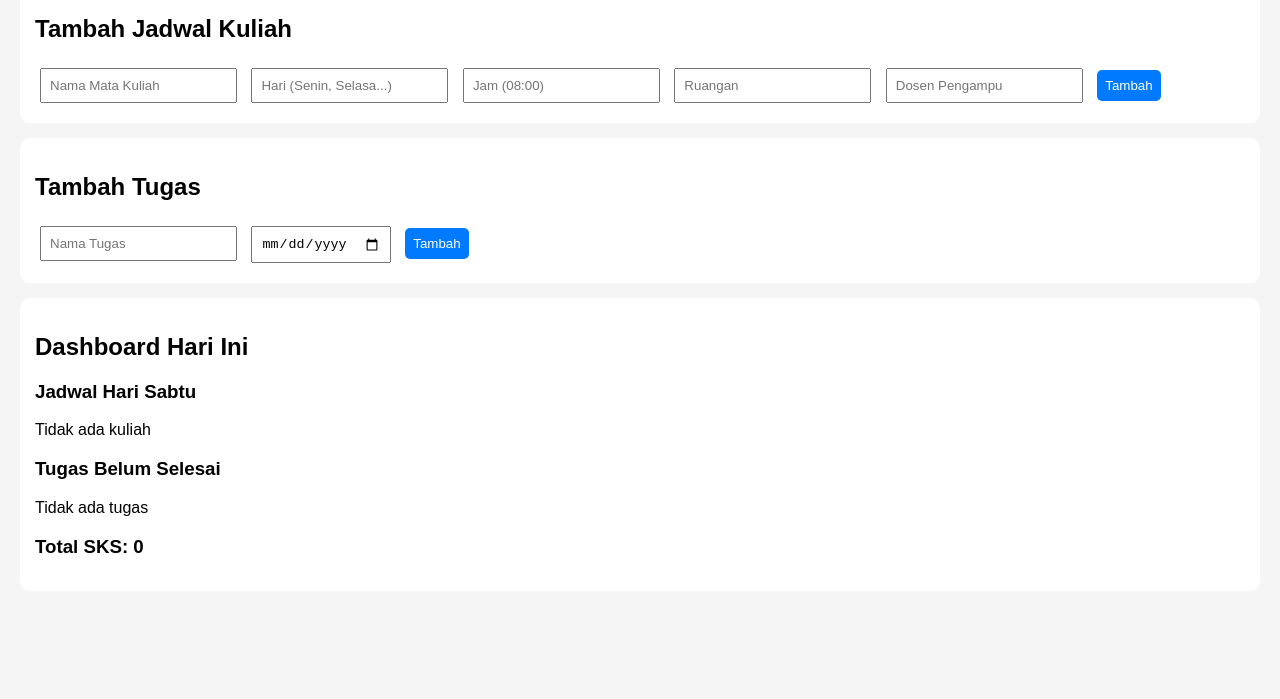
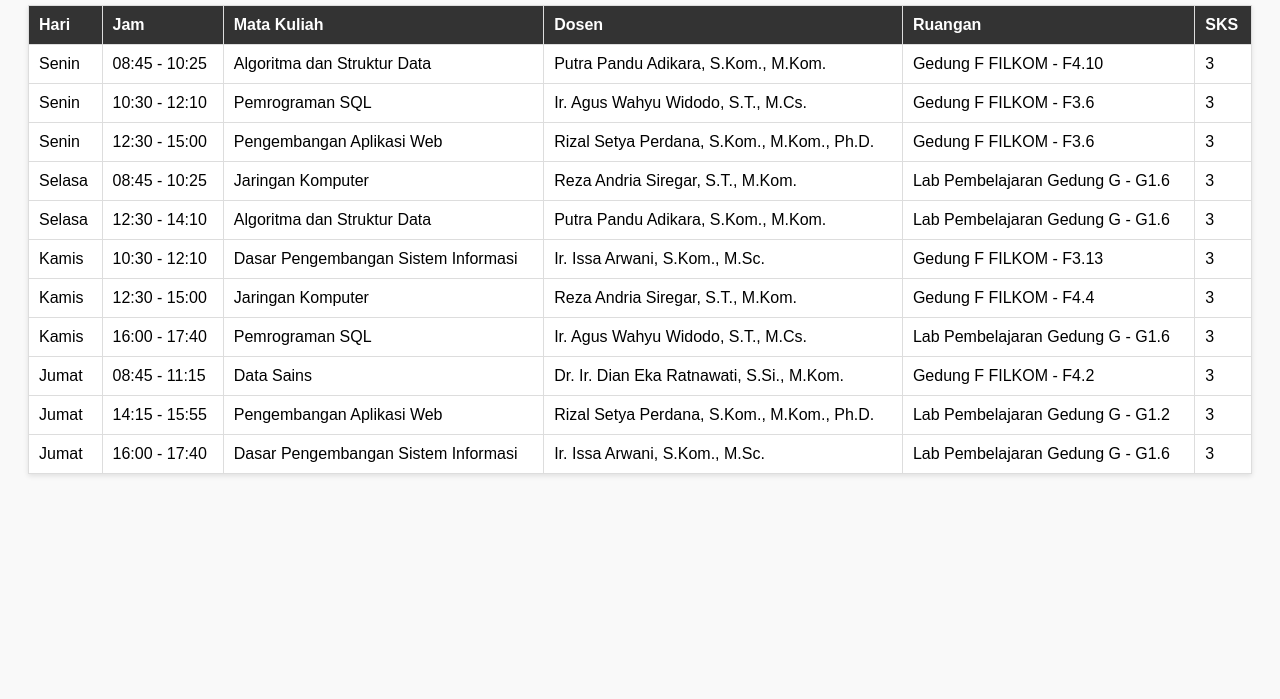
Before and after one commit to rafials/agenda-mahasiswa, a plain HTML site: page index.html in a window 1280 px wide. Shown: the part 101-800 px from the top of the page. Drawn offline with Linux system fonts and the light colour scheme.

Commit message:
Update index.html

```diff
--- a/index.html
+++ b/index.html
@@ -2,37 +2,143 @@
 <html lang="id">
 <head>
   <meta charset="UTF-8">
-  <title>Agenda Digital Mahasiswa</title>
-  <link rel="stylesheet" href="style.css">
+  <meta name="viewport" content="width=device-width, initial-scale=1.0">
+  <title>Jadwal Kuliah</title>
+  <style>
+    body {
+      font-family: Arial, sans-serif;
+      padding: 20px;
+      background: #f9f9f9;
+    }
+
+    h1 {
+      text-align: center;
+      margin-bottom: 20px;
+    }
+
+    table {
+      width: 100%;
+      border-collapse: collapse;
+      background: #fff;
+      box-shadow: 0 2px 5px rgba(0,0,0,0.1);
+    }
+
+    th, td {
+      border: 1px solid #ddd;
+      padding: 10px;
+      text-align: left;
+    }
+
+    th {
+      background: #333;
+      color: #fff;
+    }
+  </style>
 </head>
 <body>
-  <h1>📅 Agenda Digital Mahasiswa</h1>
+  <h1>Jadwal Kuliah</h1>
 
-  <section id="form-jadwal">
-    <h2>Tambah Jadwal Kuliah</h2>
-    <input type="text" id="matkul" placeholder="Nama Mata Kuliah">
-    <input type="text" id="hari" placeholder="Hari (Senin, Selasa...)">
-    <input type="text" id="jam" placeholder="Jam (08:00)">
-    <input type="text" id="ruangan" placeholder="Ruangan">
-    <input type="text" id="dosen" placeholder="Dosen Pengampu">
-    <button onclick="tambahJadwal()">Tambah</button>
-  </section>
-
-  <section id="form-tugas">
-    <h2>Tambah Tugas</h2>
-    <input type="text" id="tugas" placeholder="Nama Tugas">
-    <input type="date" id="deadline">
-    <button onclick="tambahTugas()">Tambah</button>
-  </section>
-
-  <section id="dashboard">
-    <h2>Dashboard Hari Ini</h2>
-    <div id="jadwal-hari-ini"></div>
-    <div id="tugas-belum"></div>
-    <div id="total-sks"></div>
-    <div id="alert"></div>
-  </section>
-
-  <script src="script.js"></script>
+  <table>
+    <thead>
+      <tr>
+        <th>Hari</th>
+        <th>Jam</th>
+        <th>Mata Kuliah</th>
+        <th>Dosen</th>
+        <th>Ruangan</th>
+        <th>SKS</th>
+      </tr>
+    </thead>
+    <tbody>
+      <tr>
+        <td>Senin</td>
+        <td>08:45 - 10:25</td>
+        <td>Algoritma dan Struktur Data</td>
+        <td>Putra Pandu Adikara, S.Kom., M.Kom.</td>
+        <td>Gedung F FILKOM - F4.10</td>
+        <td>3</td>
+      </tr>
+      <tr>
+        <td>Senin</td>
+        <td>10:30 - 12:10</td>
+        <td>Pemrograman SQL</td>
+        <td>Ir. Agus Wahyu Widodo, S.T., M.Cs.</td>
+        <td>Gedung F FILKOM - F3.6</td>
+        <td>3</td>
+      </tr>
+      <tr>
+        <td>Senin</td>
+        <td>12:30 - 15:00</td>
+        <td>Pengembangan Aplikasi Web</td>
+        <td>Rizal Setya Perdana, S.Kom., M.Kom., Ph.D.</td>
+        <td>Gedung F FILKOM - F3.6</td>
+        <td>3</td>
+      </tr>
+      <tr>
+        <td>Selasa</td>
+        <td>08:45 - 10:25</td>
+        <td>Jaringan Komputer</td>
+        <td>Reza Andria Siregar, S.T., M.Kom.</td>
+        <td>Lab Pembelajaran Gedung G - G1.6</td>
+        <td>3</td>
+      </tr>
+      <tr>
+        <td>Selasa</td>
+        <td>12:30 - 14:10</td>
+        <td>Algoritma dan Struktur Data</td>
+        <td>Putra Pandu Adikara, S.Kom., M.Kom.</td>
+        <td>Lab Pembelajaran Gedung G - G1.6</td>
+        <td>3</td>
+      </tr>
+      <tr>
+        <td>Kamis</td>
+        <td>10:30 - 12:10</td>
+        <td>Dasar Pengembangan Sistem Informasi</td>
+        <td>Ir. Issa Arwani, S.Kom., M.Sc.</td>
+        <td>Gedung F FILKOM - F3.13</td>
+        <td>3</td>
+      </tr>
+      <tr>
+        <td>Kamis</td>
+        <td>12:30 - 15:00</td>
+        <td>Jaringan Komputer</td>
+        <td>Reza Andria Siregar, S.T., M.Kom.</td>
+        <td>Gedung F FILKOM - F4.4</td>
+        <td>3</td>
+      </tr>
+      <tr>
+        <td>Kamis</td>
+        <td>16:00 - 17:40</td>
+        <td>Pemrograman SQL</td>
+        <td>Ir. Agus Wahyu Widodo, S.T., M.Cs.</td>
+        <td>Lab Pembelajaran Gedung G - G1.6</td>
+        <td>3</td>
+      </tr>
+      <tr>
+        <td>Jumat</td>
+        <td>08:45 - 11:15</td>
+        <td>Data Sains</td>
+        <td>Dr. Ir. Dian Eka Ratnawati, S.Si., M.Kom.</td>
+        <td>Gedung F FILKOM - F4.2</td>
+        <td>3</td>
+      </tr>
+      <tr>
+        <td>Jumat</td>
+        <td>14:15 - 15:55</td>
+        <td>Pengembangan Aplikasi Web</td>
+        <td>Rizal Setya Perdana, S.Kom., M.Kom., Ph.D.</td>
+        <td>Lab Pembelajaran Gedung G - G1.2</td>
+        <td>3</td>
+      </tr>
+      <tr>
+        <td>Jumat</td>
+        <td>16:00 - 17:40</td>
+        <td>Dasar Pengembangan Sistem Informasi</td>
+        <td>Ir. Issa Arwani, S.Kom., M.Sc.</td>
+        <td>Lab Pembelajaran Gedung G - G1.6</td>
+        <td>3</td>
+      </tr>
+    </tbody>
+  </table>
 </body>
 </html>
```
